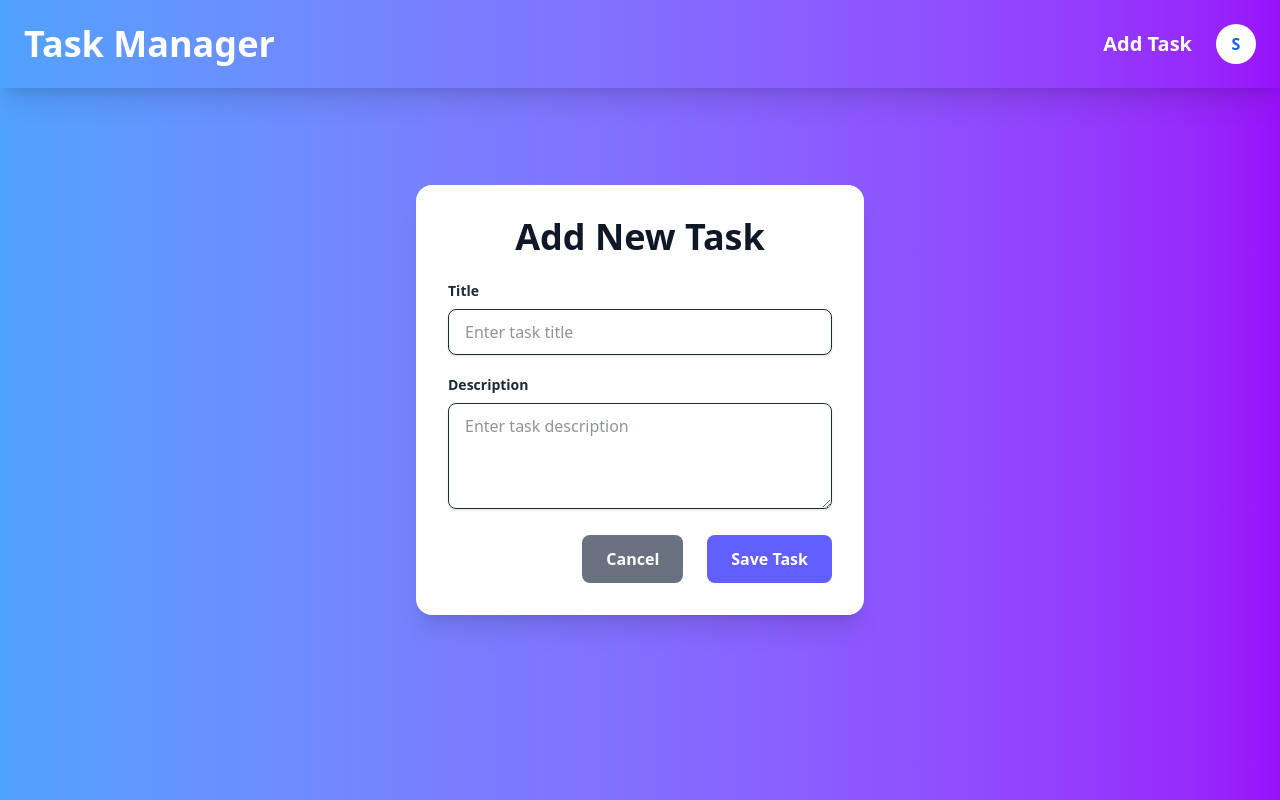
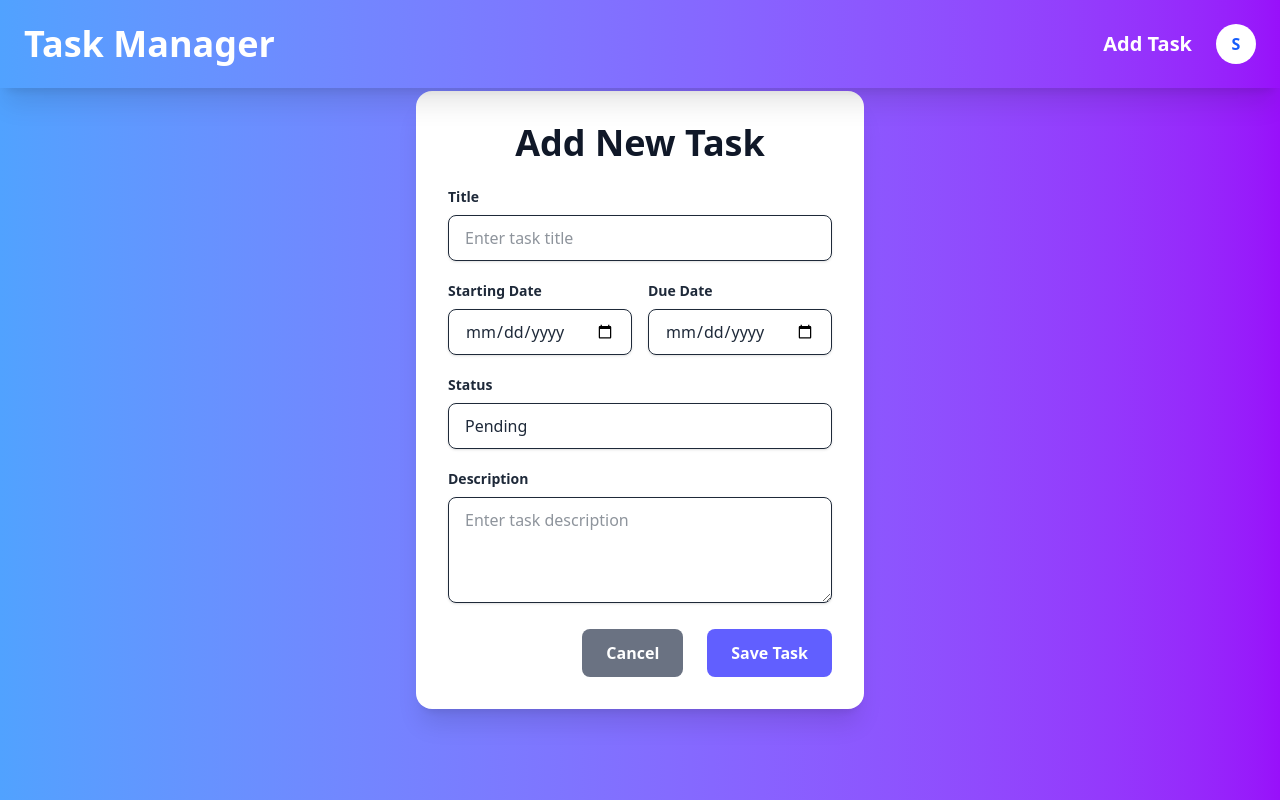
Before and after one commit to Bppatkar/p3-task-management-with-login, a React (Vite) app in the folder client/: page /add-task in a window 1280 px wide. Built offline with nearby package versions, Linux system fonts and the light colour scheme; sample sign-in values are in the browser's storage.

Commit message:
add task UI is correct

```diff
--- a/client/src/components/AddTask.jsx
+++ b/client/src/components/AddTask.jsx
@@ -27,6 +27,53 @@ const AddTask = () => {
               placeholder="Enter task title"
               required
             />
+          </div>
+          <div className="mb-5 grid grid-cols-2 gap-4">
+            <div>
+              <label
+                htmlFor="startingDate"
+                className="block text-gray-800 text-sm font-semibold mb-2"
+              >
+                Starting Date
+              </label>
+              <input
+                type="date"
+                id="startingDate"
+                className="shadow appearance-none border rounded-lg w-full py-3 px-4 text-gray-800 leading-tight focus:outline-none focus:ring-2 focus:ring-blue-500"
+                required
+              />
+            </div>
+            <div>
+              <label
+                htmlFor="dueDate"
+                className="block text-gray-800 text-sm font-semibold mb-2"
+              >
+                Due Date
+              </label>
+              <input
+                type="date"
+                id="dueDate"
+                className="shadow appearance-none border rounded-lg w-full py-3 px-4 text-gray-800 leading-tight focus:outline-none focus:ring-2 focus:ring-blue-500"
+                required
+              />
+            </div>
+          </div>
+          <div className="mb-5">
+            <label
+              htmlFor="status"
+              className="block text-gray-800 text-sm font-semibold mb-2"
+            >
+              Status
+            </label>
+            <select
+              id="status"
+              className="shadow appearance-none border rounded-lg w-full py-3 px-4 text-gray-800 leading-tight focus:outline-none focus:ring-2 focus:ring-blue-500"
+              required
+            >
+              <option value="pending">Pending</option>
+              <option value="inProgress">In Progress</option>
+              <option value="completed">Completed</option>
+            </select>
           </div>
           <div className="mb-5">
             <label
```
Also changed, not shown: 1 other file (tests, documents, lock files or other folders).
